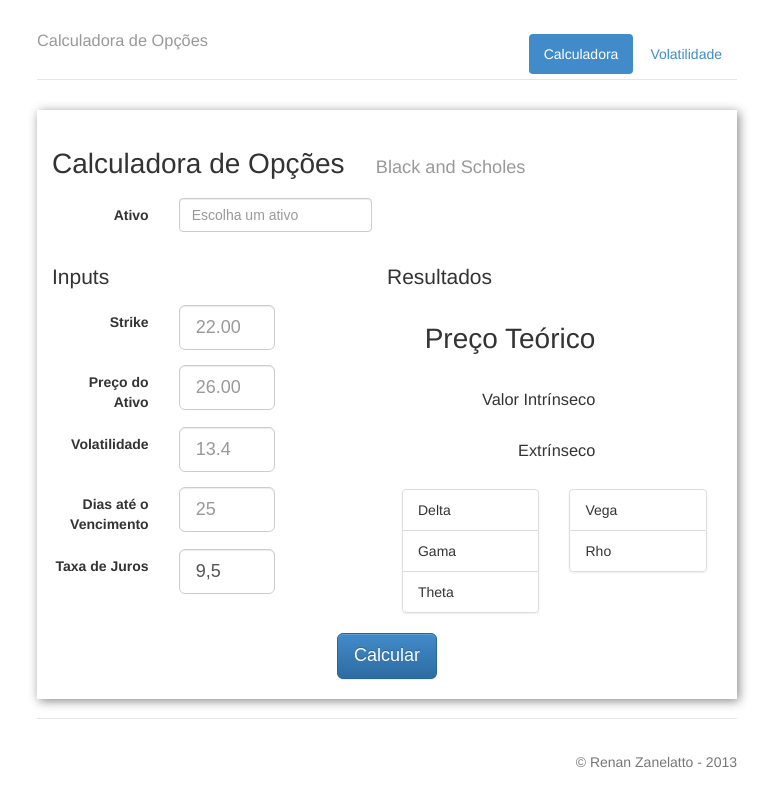
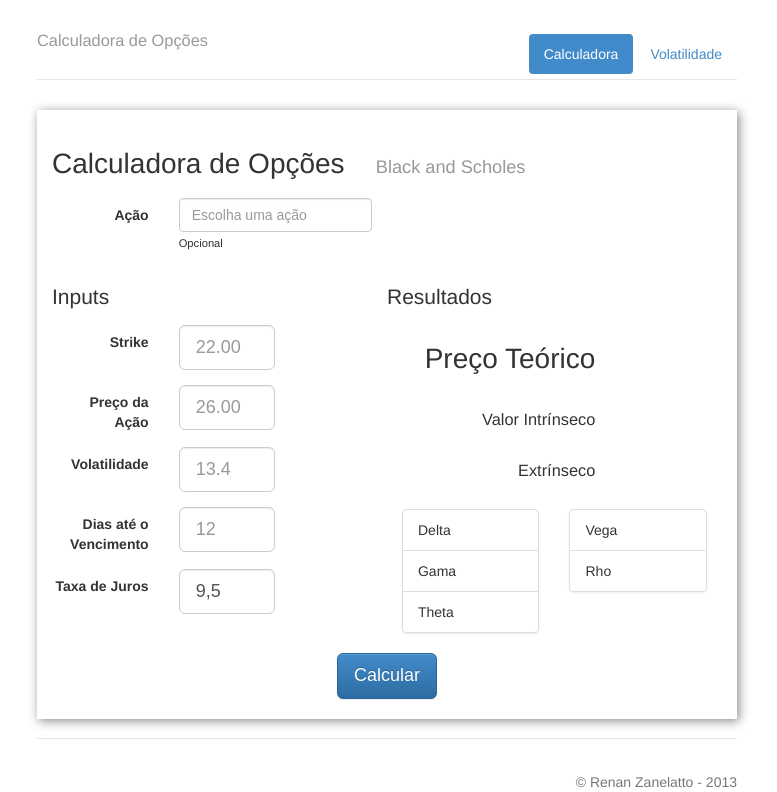
Before and after one commit to renansz/optionsCalc, a Django app: page /calc/ in a window 1280 px wide. Shown: the top 792 px of the page, without its empty margins (253-1030 px from the left). Before the commit the page ends 768 px from the top, so only its background shows below. Run offline with Django 3.2, Linux system fonts and the light colour scheme; parts of the project's set-up code (start-up, migrations or seed data) failed here and were passed over.

Commit message:
correcao de bug caixa alta e alguns textos

```diff
--- a/calc/static/js/options.js
+++ b/calc/static/js/options.js
@@ -160,7 +160,7 @@ $(document).ready(function() {
   $("input[name=inputStock]").focusout(function() {
     /*obtem volatilidade do site da bovespa (periodo anualizado de 3 meses por padrao)*/
     $("span[name=loading-vol-bs]").html('<img src="../static/img/ajax-loader-sm.gif" />');
-    $.get("/calc/api/getVolatility/"+$(this).val())
+    $.get("/calc/api/getVolatility/"+$(this).val().toUpperCase())
       .done(function(data){
          $("input[name=volatilidade]").val(data['volatility']);
        })
@@ -191,7 +191,7 @@ $(document).ready(function() {
     $("span[name=loading-precoOpcao-vol]").html('<img src="../static/img/ajax-loader-sm.gif" />');
     $("span[name=loading-strike-vol]").html('<img src="../static/img/ajax-loader-sm.gif" />');
     $("span[name=loading-precoAtivo-vol]").html('<img src="../static/img/ajax-loader-sm.gif" />');
-    $.get("/calc/api/getOptionQuote/"+$(this).val())
+    $.get("/calc/api/getOptionQuote/"+$(this).val().toUpperCase())
       .done(function(data){
         $("input[name=precoOpcao-vol]").val(data['price']);
         $("input[name=strike-vol]").val(data['strike']);
@@ -210,7 +210,7 @@ $(document).ready(function() {
     /*obtem a data de vencimento e a quantidade de dias uteis até o vencimento da opcao*/
     $("span[name=loading-vencimento-vol]").html('<img src="../static/img/ajax-loader-sm.gif" />');
     $("span[name=loading-dias-vol]").html('<img src="../static/img/ajax-loader-sm.gif" />');
-    $.get("/calc/api/getRemainingDays/"+$(this).val())
+    $.get("/calc/api/getRemainingDays/"+$(this).val().toUpperCase())
       .done(function(data){
         $("span[name=vencimento]").text(data['exercise']);
         $("input[name=dias-vol]").val(data['days']);
--- a/calc/templates/calc/calc.html
+++ b/calc/templates/calc/calc.html
@@ -17,9 +17,9 @@
             <div class="col-sm-6">
               <form class="form-horizontal" role="form">
                 <div class="form-group">
-                  <label for="inputStock" class="col-sm-4 control-label">Ativo</label>
+                  <label for="inputStock" class="col-sm-4 control-label">Ação</label>
                   <div class="col-sm-8">
-                    <input class="form-control" name="inputStock" placeholder="Escolha um ativo" />
+                    <input class="form-control" name="inputStock" placeholder="Escolha uma ação" /><small>Opcional</small>
                   </div>
                 </div>
               </form>
@@ -42,7 +42,7 @@
                     </div>
                   </div>
                   <div class="form-group">
-                    <label class="col-sm-6 control-label">Preço do Ativo</label>
+                    <label class="col-sm-6 control-label">Preço da Ação</label>
                     <div class="col-sm-6">
                       <input name="precoAtivo" class="form-control input-lg" type="text" placeholder="26.00"/>
                       <span name="loading-price-bs"></span>
@@ -58,7 +58,7 @@
                   <div class="form-group">
                     <label class="col-sm-6 control-label">Dias até o Vencimento</label>
                     <div class="col-sm-6">
-                      <input name="dias" class="form-control input-lg" type="text" placeholder="25">
+                      <input name="dias" class="form-control input-lg" type="text" placeholder="12">
                     </div>
                   </div>
                   <div class="form-group">
@@ -136,7 +136,7 @@
 
        <!-- Volatilidade Implicita -->
          <div id="volatilidade" class="col-sm-12 painel hidden" style="box-shadow: 2px 2px 10px #888888; padding: 20px 30px;" >
-          <div class="row"><h1>Calculo de Volatilidade Implícita&nbsp&nbsp&nbsp&nbsp<small>Black and Scholes</small></h1></div>
+          <div class="row"><h1>Cálculo de Volatilidade Implícita&nbsp&nbsp&nbsp&nbspR<small>Black and Scholes</small></h1></div>
           <!--escolha do ativo -->
           <div class="row">
             <div class="col-sm-6">
@@ -144,7 +144,7 @@
                 <div class="form-group">
                   <label for="inputStock-volatility" class="col-sm-4 control-label">Opção</label>
                   <div class="col-sm-8">
-                    <input class="form-control" name="inputStock-volatility" placeholder="Escolha um ativo" />
+                    <input class="form-control" name="inputStock-volatility" placeholder="Digite o código de uma opção" />
                   </div>
                 </div>
               </form>
@@ -187,7 +187,7 @@
                     </div>
                   </div>
                   <div class="form-group">
-                    <label class="col-sm-6 control-label">Preço do Ativo</label>
+                    <label class="col-sm-6 control-label">Preço da Ação</label>
                     <div class="col-sm-6">
                       <input name="precoAtivo-vol" class="form-control input-lg" type="text" placeholder=""disabled />
                       <span name="loading-precoAtivo-vol"></span>
--- a/calc/views.py
+++ b/calc/views.py
@@ -17,7 +17,6 @@ from workdays import networkdays
 from datetime import date
 
 from urllib2 import urlopen
-from HTMLParser import HTMLParser
 from BeautifulSoup import BeautifulSoup
 
 holidays = [date(2013,11,20),date(2013,12,24),date(2013,12,25),date(2013,12,31),date(2014,01,01),date(2014,03,03),date(2014,03,04),date(2014,04,18),date(2014,04,21),date(2014,05,01),date(2014,06,19),date(2014,07,9),date(2014,11,20),date(2014,12,24),date(2014,12,25),date(2014,12,31),date(2015,01,01)]
@@ -69,7 +68,9 @@ def getOptionQuote(request,stock):
       soup = BeautifulSoup(data.read())
       data.close()
       pattern = re.compile(r"\d+,\d+")
+
       strike = pattern.search(soup.papel['descricao']).group(0)
+      print 'aquiii222'
       if not strike:
         strike = stock[-2:]
       price = pattern.search(soup.papel['valor_ultimo']).group(0)
@@ -96,5 +97,4 @@ def getRemainingDays(request,stock):
     exercise = Exercise.objects.filter(Q(serie=serie,date__gte=date.today()))[0]
     days = networkdays(date.today(),exercise.date,holidays)
     response = {'status':'ok', 'days':days-1, 'exercise': exercise.date.strftime("%d/%m/%Y")}
-
     return JsonResponse(response, 201)
```
